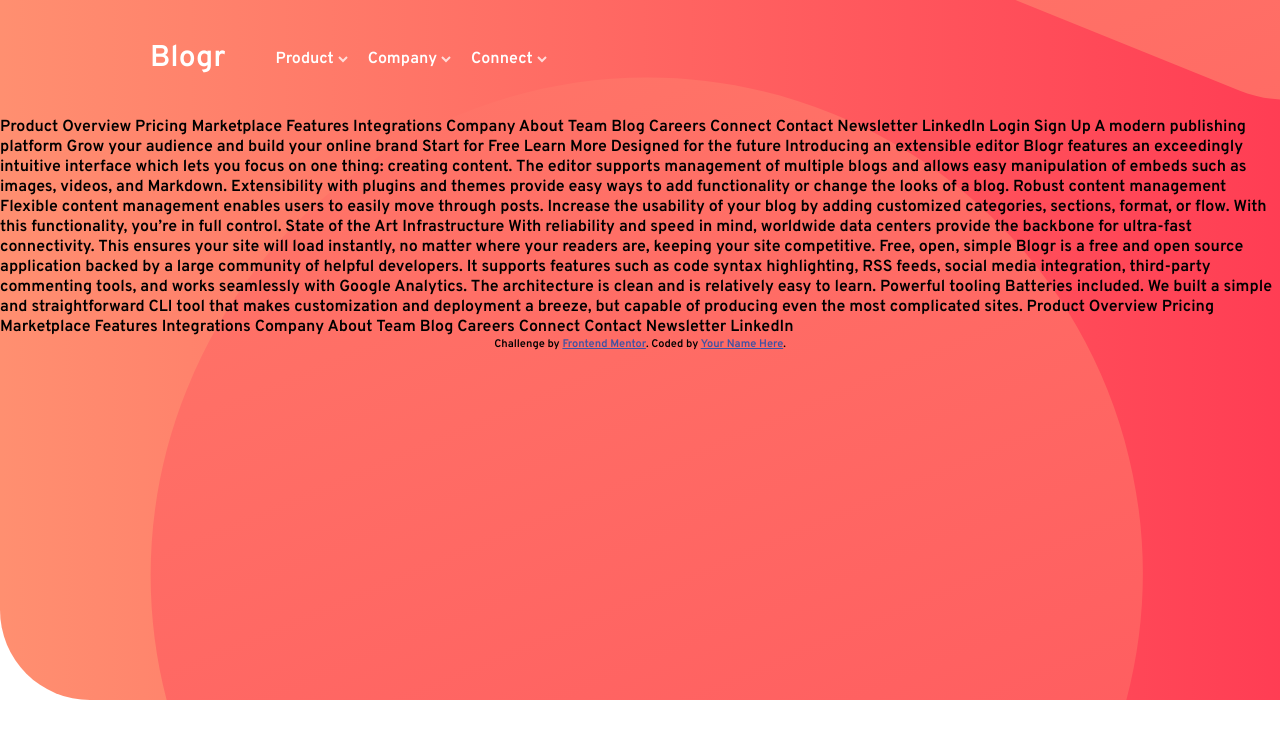
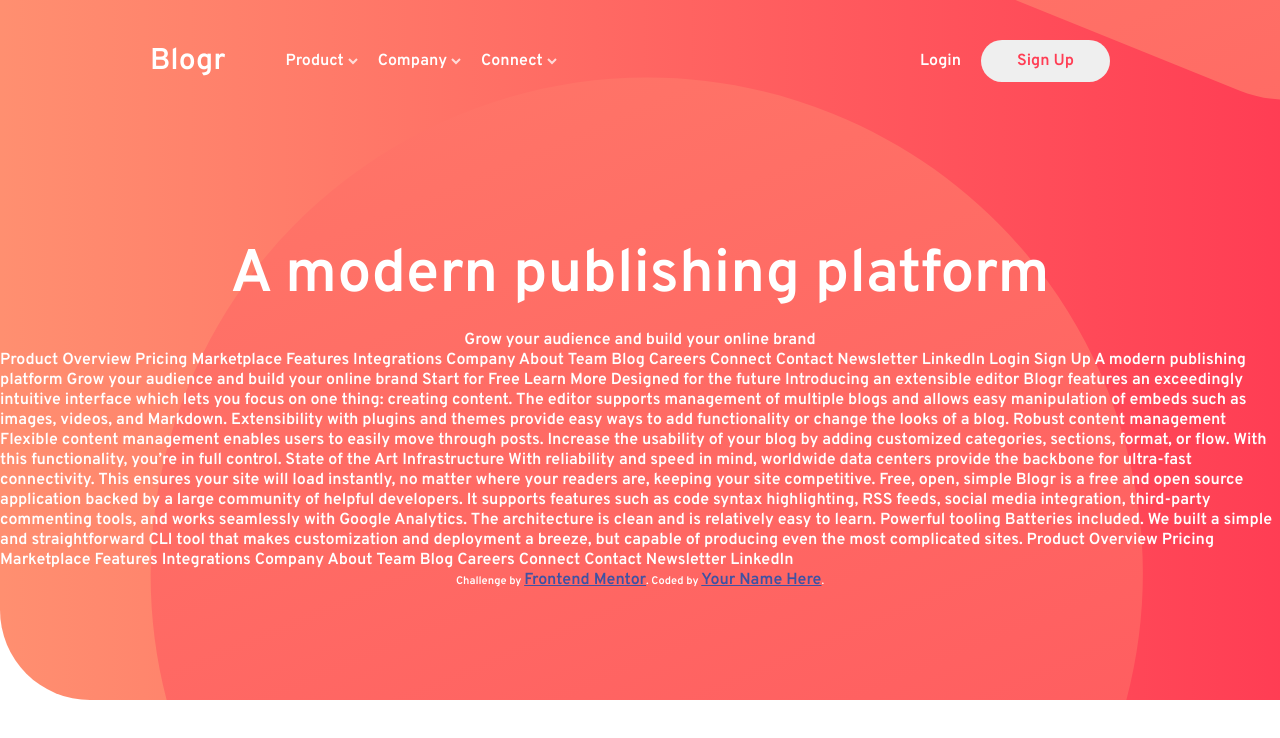
Before and after one commit to joesanthosh24/blogr-page-front-end-challenge, a plain HTML site: page index.html in a window 1280 px wide. Drawn offline with Linux system fonts and the light colour scheme.

Commit message:
Added login and sign up links. Added introduction heading and subtitle

```diff
--- a/index.html
+++ b/index.html
@@ -45,6 +45,12 @@
           Connect <img src="./images/icon-arrow-light.svg" alt="Down Arrow" />
         </li>
       </ul>
+      <ul class="login-signup">
+        <li class="nav-item">Login</li>
+        <li class="nav-item">
+          <button class="signup-button">Sign Up</button>
+        </li>
+      </ul>
     </nav>
     <!-- intro section -->
     <section class="intro">
@@ -54,6 +60,12 @@
           src="./images/bg-pattern-intro.svg"
           alt="Intro"
         />
+      </div>
+      <div class="intro__content">
+        <h1 class="intro__heading">A modern publishing platform</h1>
+        <p class="intro__subtitle">
+          Grow your audience and build your online brand
+        </p>
       </div>
     </section>
     Product Overview Pricing Marketplace Features Integrations Company About
--- a/styles.css
+++ b/styles.css
@@ -1,7 +1,13 @@
-/* Universal Selector */
+/* Regular element selectors */
 * {
   margin: 0;
   font-family: "Overpass", sans-serif;
+  color: hsl(0, 0%, 100%);
+  font-size: 16px;
+}
+
+ul {
+  list-style-type: none;
 }
 
 /* Navigation Bar */
@@ -20,12 +26,26 @@
 .nav-items {
   display: flex;
   align-items: center;
-  list-style-type: none;
+  margin-left: 10px;
 }
 
 .nav-item {
   margin-left: 10px;
   margin-right: 10px;
+}
+
+.login-signup {
+  margin-left: auto;
+  margin-right: 10px;
+  display: flex;
+  align-items: center;
+}
+
+.signup-button {
+  padding: 10px 35px;
+  border: 1px solid transparent;
+  border-radius: 25px;
+  color: hsl(353, 100%, 62%);
 }
 
 /* Intro Section */
@@ -55,3 +75,18 @@
   height: 4000px;
   width: 4000px;
 }
+
+.intro__content {
+  text-align: center;
+  margin-top: 100px;
+}
+
+.intro__heading {
+  font-size: 60px;
+  font-weight: 600;
+  padding: 16px;
+}
+
+.intro__subtitle {
+  font-weight: 300;
+}
```
